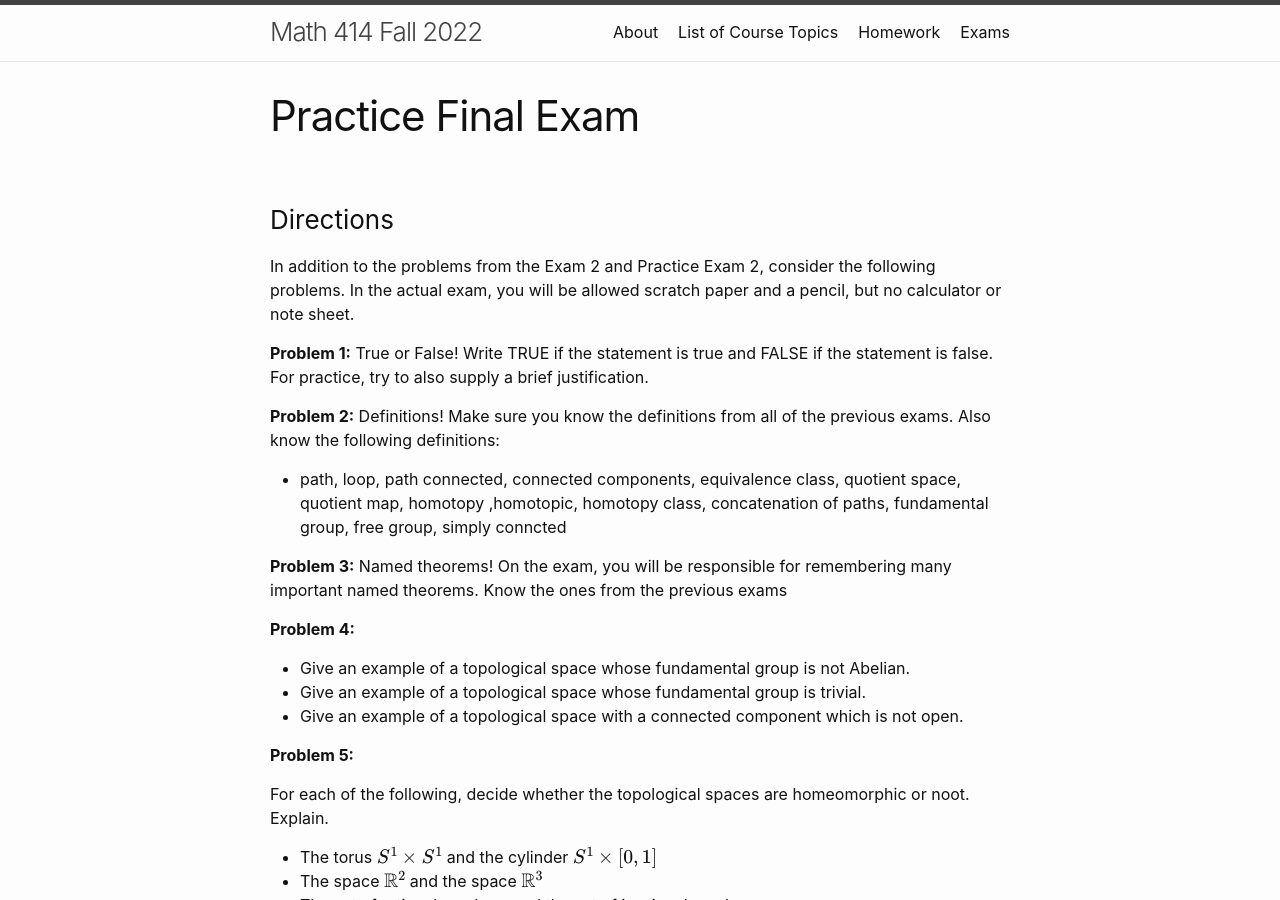
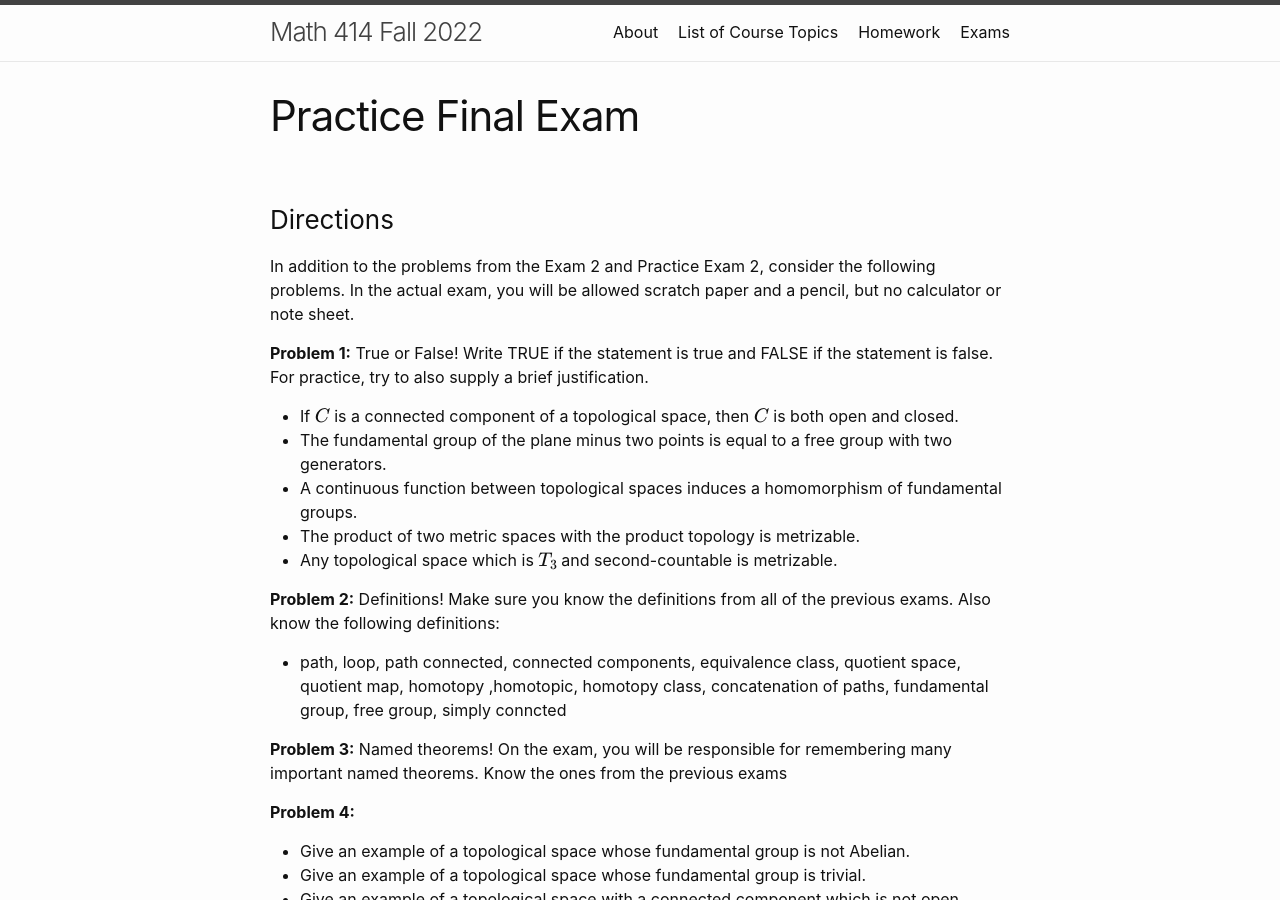
Before and after one commit to wcasper/math414fall2022, a Jekyll site: the page built from _exams/practice-final.md, in a window 1280 px wide and 900 px high. Built offline with Jekyll 4.4.1, drawn with Linux system fonts in a browser that asks for light colours.

Commit message:
added true/fals

```diff
--- a/_exams/practice-final.md
+++ b/_exams/practice-final.md
@@ -10,6 +10,11 @@ In the actual exam, you will be allowed scratch paper and a pencil, but no calcu
 
 **Problem 1:** True or False!  Write TRUE if the statement is true and FALSE if the statement is false.  For practice, try to also supply a brief justification.
 
+* If $$C$$ is a connected component of a topological space, then $$C$$ is both open and closed.
+* The fundamental group of the plane minus two points is equal to a free group with two generators.
+* A continuous function between topological spaces induces a homomorphism of fundamental groups.
+* The product of two metric spaces with the product topology is metrizable.
+* Any topological space which is $$T_3$$ and second-countable is metrizable.
 
 **Problem 2:** Definitions!  Make sure you know the definitions from all of the previous exams.  Also know the following definitions:
 
```
